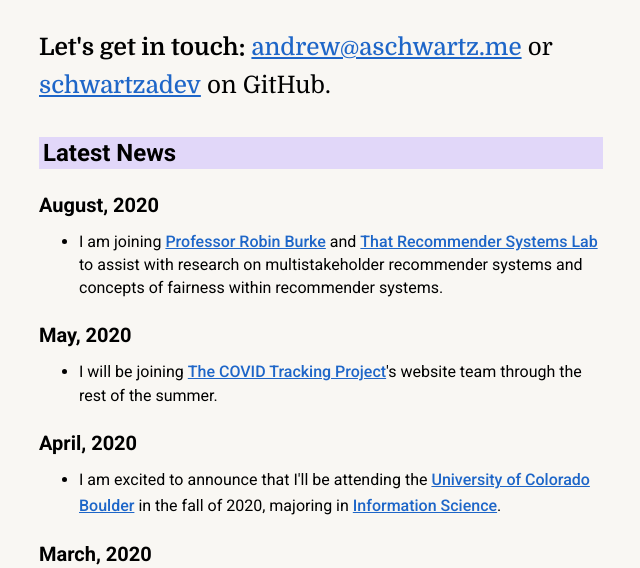
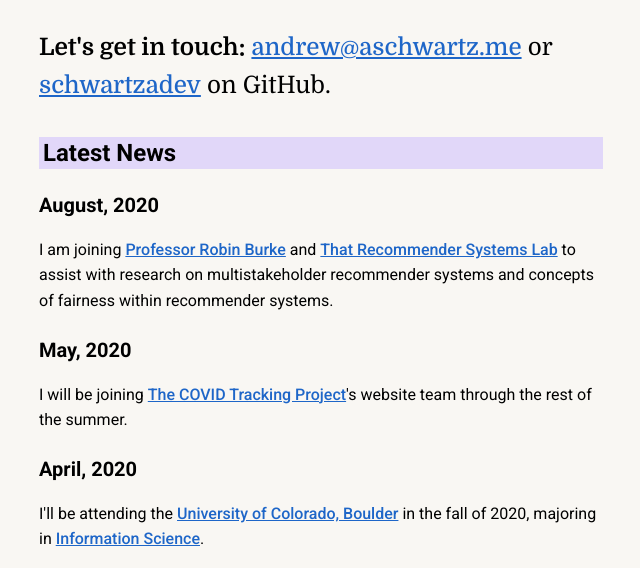
Before and after one commit to werdna3232/aschwartz.me, a Gatsby site: page / in a window 1280 px wide. Shown: the part 232-800 px from the top of the page, without its empty margins (319-959 px from the left). Built offline with nearby package versions, Linux system fonts and the light colour scheme; Gatsby itself is replaced by a stand-in of ours.

Commit message:
chore(latest-news): stop using unnecessary bullets

```diff
--- a/src/markdown/latest-news.md
+++ b/src/markdown/latest-news.md
@@ -3,21 +3,20 @@
 ---
 
 ### August, 2020
-- I am joining [Professor Robin Burke](https://www.colorado.edu/cmci/people/college-leadership/robin-burke)
+I am joining [Professor Robin Burke](https://www.colorado.edu/cmci/people/college-leadership/robin-burke)
 and [That Recommender Systems Lab](http://www.that-recsys-lab.net/) to assist
 with research on multistakeholder recommender systems and concepts of fairness
 within recommender systems.
 
 ### May, 2020
 
-- I will be joining [The COVID Tracking Project](covidtracking.com/)'s
+I will be joining [The COVID Tracking Project](covidtracking.com/)'s
 website team through the rest of the summer.
 
 ### April, 2020
 
-- I am excited to announce that I'll be attending the
-[University of Colorado Boulder](https://www.colorado.edu/) in the fall of 2020,
-majoring in [Information Science](https://www.colorado.edu/cmci/infoscience).
+I'll be attending the [University of Colorado, Boulder](https://www.colorado.edu/)
+in the fall of 2020, majoring in [Information Science](https://www.colorado.edu/cmci/infoscience).
 
 ### March, 2020
 
```
